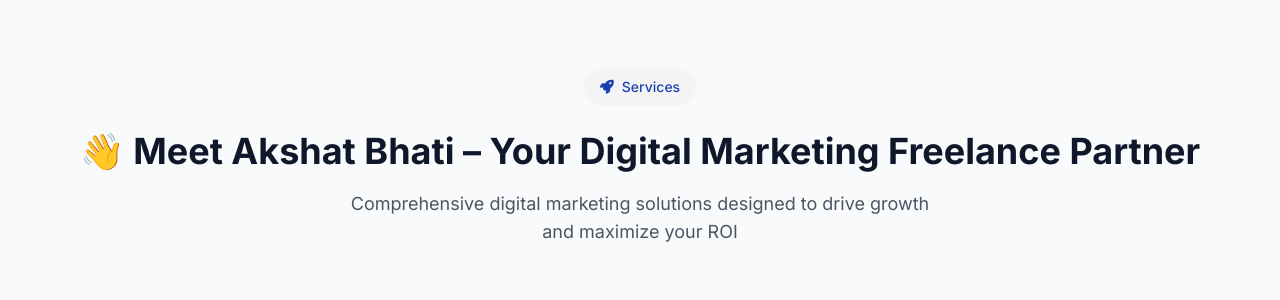
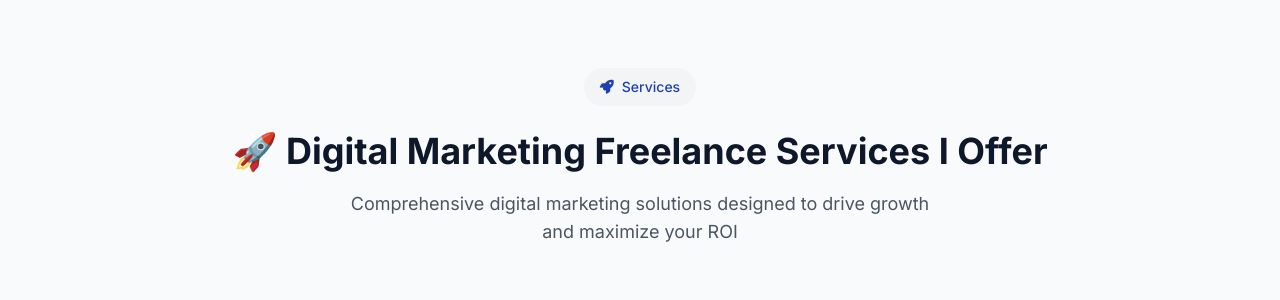
Before and after one commit to aksh123456789/Akshat-Bhati, a plain HTML site: page index.html in a window 1280 px wide. Shown: the part 1580-1880 px from the top of the page. Drawn offline with Linux system fonts and the light colour scheme.

Commit message:
Update index.html

```diff
--- a/index.html
+++ b/index.html
@@ -169,7 +169,7 @@
                     <span>Services</span>
                 </div>
                 <h2 class="section-title">
-                    👋 Meet Akshat Bhati – Your Digital Marketing Freelance Partner
+                    🚀 Digital Marketing Freelance Services I Offer
                 </h2>
                 <p class="section-subtitle">
                     Comprehensive digital marketing solutions designed to drive growth and maximize your ROI
@@ -607,7 +607,6 @@
                     <div class="footer-column">
                         <h4>Contact Info</h4>
                         <ul>
-                            <li>Hire Digital Marketing Freelance Services</li>
                             <li>akshatbhati.marketing@gmail.com</li>
                             <li>Available for freelance projects</li>
                             <li>Response within 24 hours</li>
```
